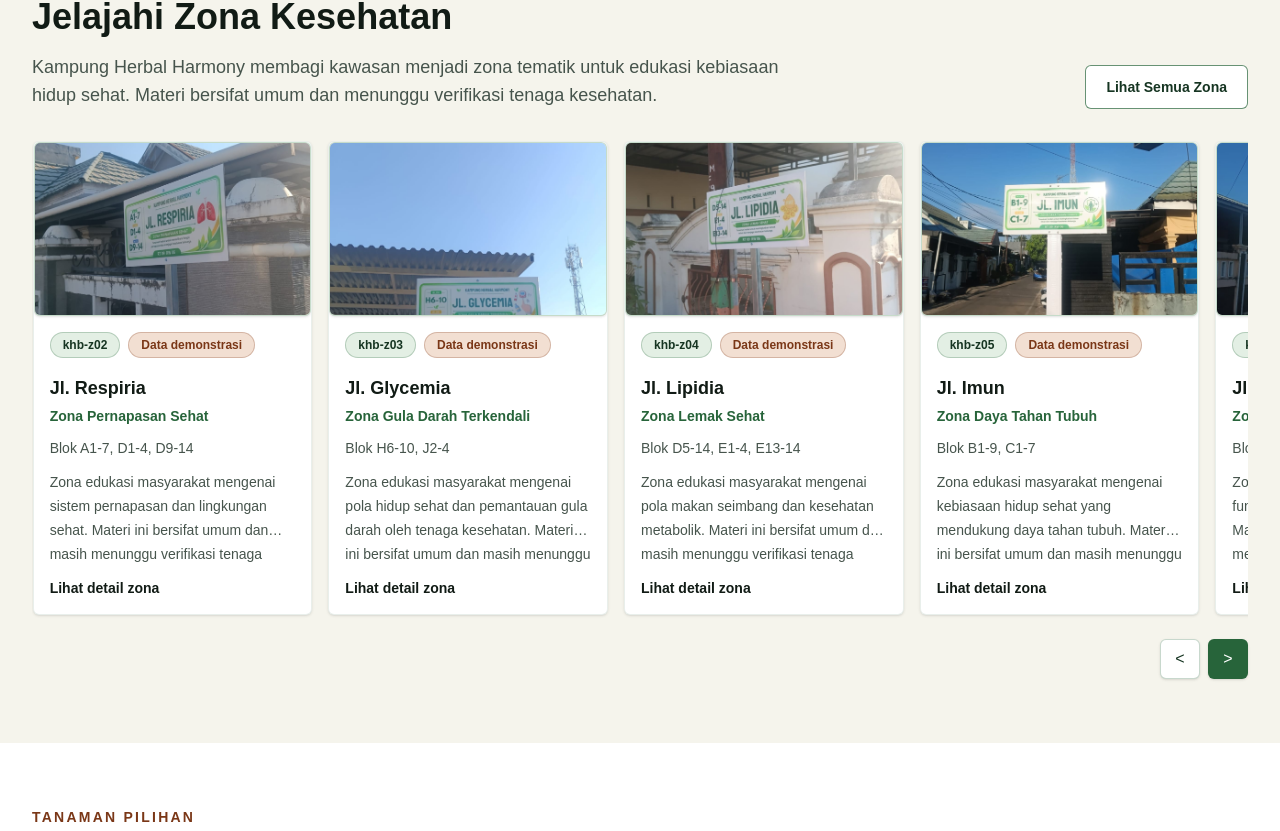
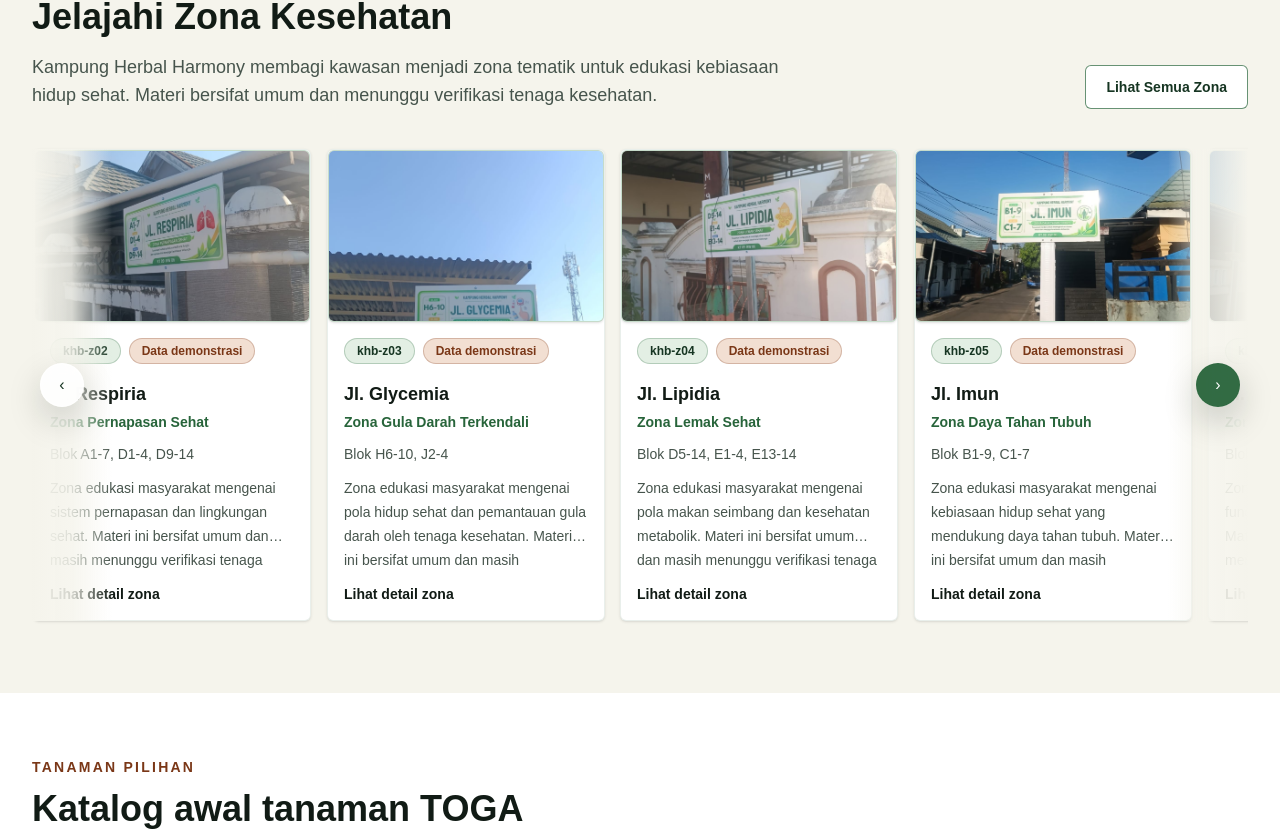
Before and after one commit to xebec51/kampungherbalberua, a Next.js app: page / in a window 1280 px wide. Shown: the part 1946-2777 px from the top of the page. Built offline with nearby package versions, Linux system fonts and the light colour scheme; no server answers; the database is empty.

Commit message:
style: refine carousel controls and motion

```diff
--- a/src/app/globals.css
+++ b/src/app/globals.css
@@ -57,6 +57,42 @@ textarea {
   color: #ffffff;
 }
 
+.carousel-card {
+  animation: carousel-card-in 700ms cubic-bezier(0.22, 1, 0.36, 1) both;
+  animation-delay: calc(var(--carousel-index, 0) * 70ms);
+}
+
+.carousel-card > * {
+  transition:
+    border-color 420ms ease,
+    box-shadow 420ms ease,
+    transform 420ms cubic-bezier(0.22, 1, 0.36, 1);
+  will-change: transform;
+}
+
+.carousel-card:hover > *,
+.carousel-card:focus-within > * {
+  border-color: rgba(39, 100, 58, 0.28);
+  box-shadow: 0 20px 42px rgba(17, 27, 21, 0.14);
+  transform: translateY(-0.25rem);
+}
+
+.carousel-track[data-gliding="true"] .carousel-card > * {
+  transform: translateY(-0.125rem);
+}
+
+@keyframes carousel-card-in {
+  from {
+    opacity: 0;
+    transform: translate3d(0.8rem, 0.55rem, 0) scale(0.985);
+  }
+
+  to {
+    opacity: 1;
+    transform: translate3d(0, 0, 0) scale(1);
+  }
+}
+
 @media (prefers-reduced-motion: reduce) {
   *,
   *::before,
@@ -66,4 +102,16 @@ textarea {
     animation-iteration-count: 1 !important;
     transition-duration: 0.01ms !important;
   }
+
+  .carousel-card {
+    animation: none;
+  }
+
+  .carousel-card > *,
+  .carousel-card:hover > *,
+  .carousel-card:focus-within > *,
+  .carousel-track[data-gliding="true"] .carousel-card > * {
+    box-shadow: 0 1px 3px rgba(17, 27, 21, 0.08);
+    transform: none;
+  }
 }
--- a/src/components/home/FeaturedProductsSection.tsx
+++ b/src/components/home/FeaturedProductsSection.tsx
@@ -22,6 +22,7 @@ export function FeaturedProductsSection() {
         <AutoCarousel
           ariaLabel="Carousel produk pilihan warga"
           className="mt-8"
+          edgeTone="white"
           itemClassName="basis-[82%] sm:basis-[46%] lg:basis-[31%] xl:max-w-[19.5rem]"
         >
           {featuredProducts.map((product) => (
--- a/src/components/ui/AutoCarousel.tsx
+++ b/src/components/ui/AutoCarousel.tsx
@@ -2,6 +2,7 @@
 
 import {
   Children,
+  type CSSProperties,
   type ReactNode,
   useCallback,
   useEffect,
@@ -15,19 +16,35 @@ type AutoCarouselProps = {
   ariaLabel: string;
   children: ReactNode;
   className?: string;
+  edgeTone?: "cream" | "white";
   intervalMs?: number;
   itemClassName?: string;
+};
+
+const edgeTones = {
+  cream: {
+    left: "from-herbal-cream via-herbal-cream/85",
+    right: "from-herbal-cream via-herbal-cream/85",
+  },
+  white: {
+    left: "from-white via-white/85",
+    right: "from-white via-white/85",
+  },
 };
 
 export function AutoCarousel({
   ariaLabel,
   children,
   className,
+  edgeTone = "cream",
   intervalMs = 4500,
   itemClassName,
 }: AutoCarouselProps) {
   const items = useMemo(() => Children.toArray(children), [children]);
   const trackRef = useRef<HTMLDivElement>(null);
+  const glideTimeoutRef = useRef<number | null>(null);
+  const [canScroll, setCanScroll] = useState(false);
+  const [isGliding, setIsGliding] = useState(false);
   const [isPaused, setIsPaused] = useState(false);
   const [prefersReducedMotion, setPrefersReducedMotion] = useState(false);
 
@@ -48,6 +65,16 @@ export function AutoCarousel({
     if (maxScrollLeft <= 0) {
       return;
     }
+
+    setIsGliding(true);
+
+    if (glideTimeoutRef.current) {
+      window.clearTimeout(glideTimeoutRef.current);
+    }
+
+    glideTimeoutRef.current = window.setTimeout(() => {
+      setIsGliding(false);
+    }, 700);
 
     let nextLeft = track.scrollLeft + step;
 
@@ -76,6 +103,30 @@ export function AutoCarousel({
   }, []);
 
   useEffect(() => {
+    const track = trackRef.current;
+
+    if (!track) {
+      return;
+    }
+
+    const updateCanScroll = () => {
+      setCanScroll(track.scrollWidth > track.clientWidth + 1);
+    };
+
+    updateCanScroll();
+
+    const resizeObserver = new ResizeObserver(updateCanScroll);
+    resizeObserver.observe(track);
+
+    window.addEventListener("resize", updateCanScroll);
+
+    return () => {
+      resizeObserver.disconnect();
+      window.removeEventListener("resize", updateCanScroll);
+    };
+  }, [items.length]);
+
+  useEffect(() => {
     if (isPaused || prefersReducedMotion || items.length <= 1) {
       return;
     }
@@ -87,50 +138,88 @@ export function AutoCarousel({
     return () => window.clearInterval(intervalId);
   }, [intervalMs, isPaused, items.length, prefersReducedMotion, scrollByItem]);
 
+  useEffect(() => {
+    return () => {
+      if (glideTimeoutRef.current) {
+        window.clearTimeout(glideTimeoutRef.current);
+      }
+    };
+  }, []);
+
+  const edgeClasses = edgeTones[edgeTone];
+
   return (
     <div
       className={cn("relative", className)}
+      onBlurCapture={() => setIsPaused(false)}
       onFocusCapture={() => setIsPaused(true)}
       onMouseEnter={() => setIsPaused(true)}
       onMouseLeave={() => setIsPaused(false)}
     >
       <div
         aria-label={ariaLabel}
-        className="flex snap-x snap-mandatory gap-4 overflow-x-auto scroll-smooth pb-3 [scrollbar-width:none] [&::-webkit-scrollbar]:hidden"
+        className="carousel-track flex snap-x snap-mandatory gap-4 overflow-x-auto scroll-smooth px-1 py-2 [scrollbar-width:none] [&::-webkit-scrollbar]:hidden"
+        data-gliding={isGliding}
         ref={trackRef}
         role="region"
       >
         {items.map((item, index) => (
           <div
             className={cn(
-              "min-w-0 shrink-0 snap-start",
+              "carousel-card min-w-0 shrink-0 snap-start",
               itemClassName ??
                 "basis-[82%] sm:basis-[46%] lg:basis-[31%] xl:basis-[24%]",
             )}
             data-carousel-item
             key={index}
+            style={{ "--carousel-index": index } as CSSProperties}
           >
             {item}
           </div>
         ))}
       </div>
 
-      <div className="mt-3 flex justify-end gap-2">
+      {canScroll ? (
+        <>
+          <span
+            aria-hidden="true"
+            className={cn(
+              "pointer-events-none absolute inset-y-2 left-0 z-10 w-12 bg-gradient-to-r to-transparent sm:w-20",
+              edgeClasses.left,
+            )}
+          />
+          <span
+            aria-hidden="true"
+            className={cn(
+              "pointer-events-none absolute inset-y-2 right-0 z-10 w-12 bg-gradient-to-l to-transparent sm:w-20",
+              edgeClasses.right,
+            )}
+          />
+        </>
+      ) : null}
+
+      <div
+        aria-hidden={!canScroll}
+        className={cn(
+          "pointer-events-none absolute inset-x-0 top-1/2 z-20 flex -translate-y-1/2 justify-between px-1 sm:px-2",
+          !canScroll && "hidden",
+        )}
+      >
         <button
           aria-label="Geser kartu ke kiri"
-          className="inline-flex h-10 w-10 items-center justify-center rounded-md border border-herbal-green/25 bg-white text-lg font-bold text-herbal-deep shadow-sm transition hover:bg-herbal-soft focus-visible:outline-2 focus-visible:outline-offset-2 focus-visible:outline-herbal-brown"
+          className="pointer-events-auto inline-flex h-10 w-10 items-center justify-center rounded-full border border-white/70 bg-white/90 text-2xl font-bold leading-none text-herbal-deep shadow-[0_14px_34px_rgba(17,27,21,0.18)] backdrop-blur transition hover:-translate-x-0.5 hover:bg-herbal-soft focus-visible:outline-2 focus-visible:outline-offset-2 focus-visible:outline-herbal-brown sm:h-11 sm:w-11"
           onClick={() => scrollByItem(-1)}
           type="button"
         >
-          {"<"}
+          <span aria-hidden="true">{"‹"}</span>
         </button>
         <button
           aria-label="Geser kartu ke kanan"
-          className="inline-flex h-10 w-10 items-center justify-center rounded-md bg-herbal-green text-lg font-bold text-white shadow-sm transition hover:bg-herbal-deep focus-visible:outline-2 focus-visible:outline-offset-2 focus-visible:outline-herbal-brown"
+          className="pointer-events-auto inline-flex h-10 w-10 items-center justify-center rounded-full border border-herbal-green/20 bg-herbal-green/95 text-2xl font-bold leading-none text-white shadow-[0_14px_34px_rgba(17,27,21,0.22)] backdrop-blur transition hover:translate-x-0.5 hover:bg-herbal-deep focus-visible:outline-2 focus-visible:outline-offset-2 focus-visible:outline-herbal-brown sm:h-11 sm:w-11"
           onClick={() => scrollByItem(1)}
           type="button"
         >
-          {">"}
+          <span aria-hidden="true">{"›"}</span>
         </button>
       </div>
     </div>
```
